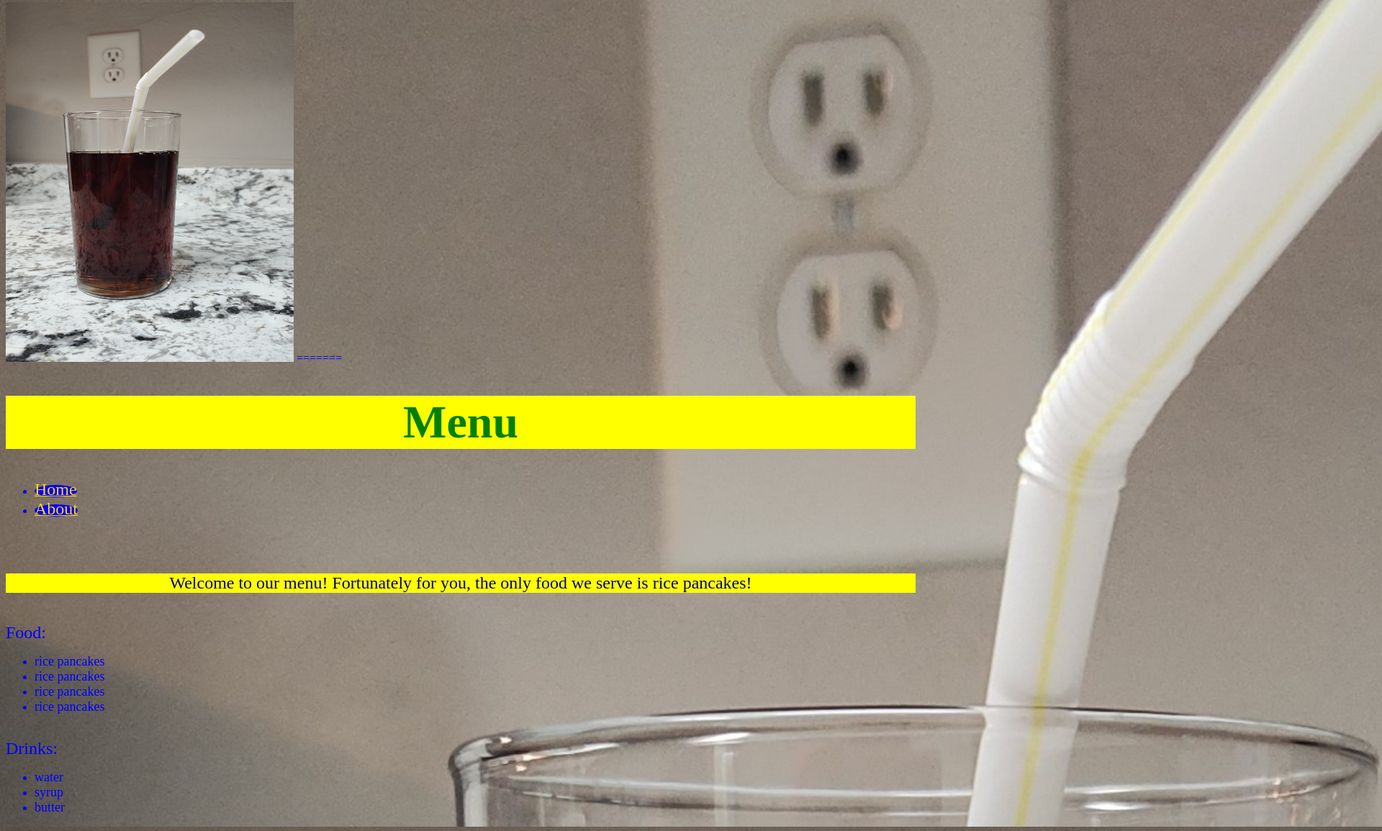
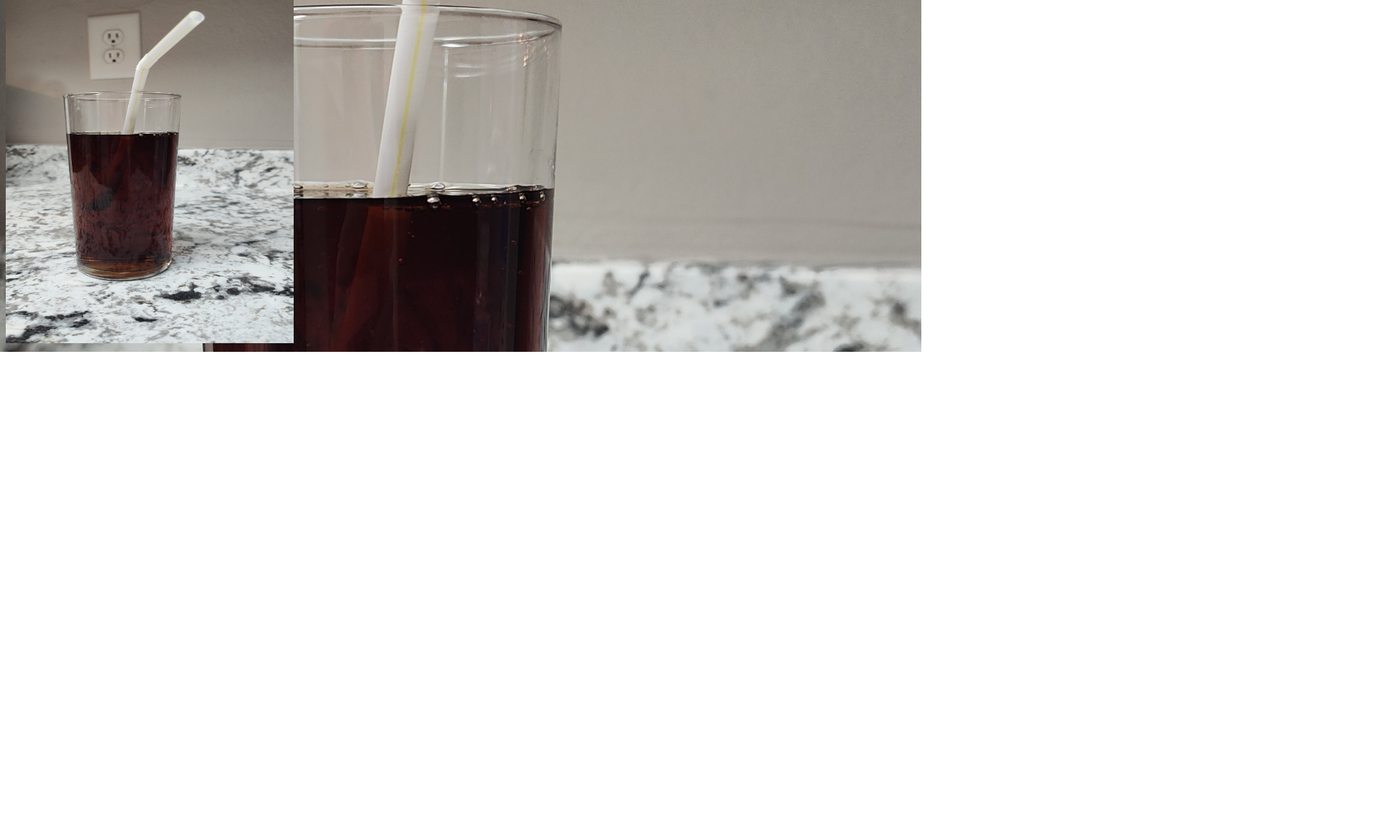
Before and after one commit to isaiah314/coding-2, a plain HTML site: page menu.html in a window 1280 px wide. Shown: the part 665-1820 px from the top of the page at 72% size, 1920 px wide, since content can reach past the window. After the commit the page ends 1154 px from the top, so only its background shows below. Drawn offline with Linux system fonts and the light colour scheme.

Commit message:
Add files via upload

```diff
--- a/menu.html
+++ b/menu.html
@@ -1,4 +1,3 @@
-<<<<<<< HEAD
 <!DOCTYPE html>
 <html lang="en">
 <head>
@@ -28,35 +27,4 @@
     </ul>
     <img src="yourordersir.jpg" width="400" height="500"alt="glass of syrup for you.">
 </body>
-=======
-<!DOCTYPE html>
-<html lang="en">
-<head>
-    <meta charset="UTF-8">
-    <meta name="viewport" content="width=device-width, initial-scale=1.0">
-    <title>Pancake Pagoda-Menu</title>
-        <link rel="stylesheet" href="style.css">
-</head>
-<body>
-    <font size="+3"><h1><Center>Menu</Center></h1></font>
-    <ul>
-        <li><a href="index.html"><font size="+2">Home</font></a></li>
-        <li><a href="about.html"><font size="+2">About</font></a></li>
-    </ul><br><br>
-    <center><font size="+2"><p>Welcome to our menu!
-        Fortunately for you, the only food we serve is rice pancakes!</p></font></center><br>
-    <font size="+2">Food:</font><br>
-    <ul>
-        <li><font size="+1">rice pancakes</font></li>
-        <li><font size="+1">rice pancakes</font></li>
-        <li><font size="+1">rice pancakes</font></li>
-        <li><font size="+1">rice pancakes</font></li>
-    </ul><br><font size="+2">Drinks:</font><br><ul>
-        <li><font size="+1">water</font></li>
-        <li><font size="+1">syrup</font></li>
-        <li><font size="+1">butter</font></li>
-    </ul>
-    <img src="yourordersir.jpg" alt="glass of syrup">
-</body>
->>>>>>> a51c5923b8e19f5829989f36de34bf8b5f07050f
 </html>
```
